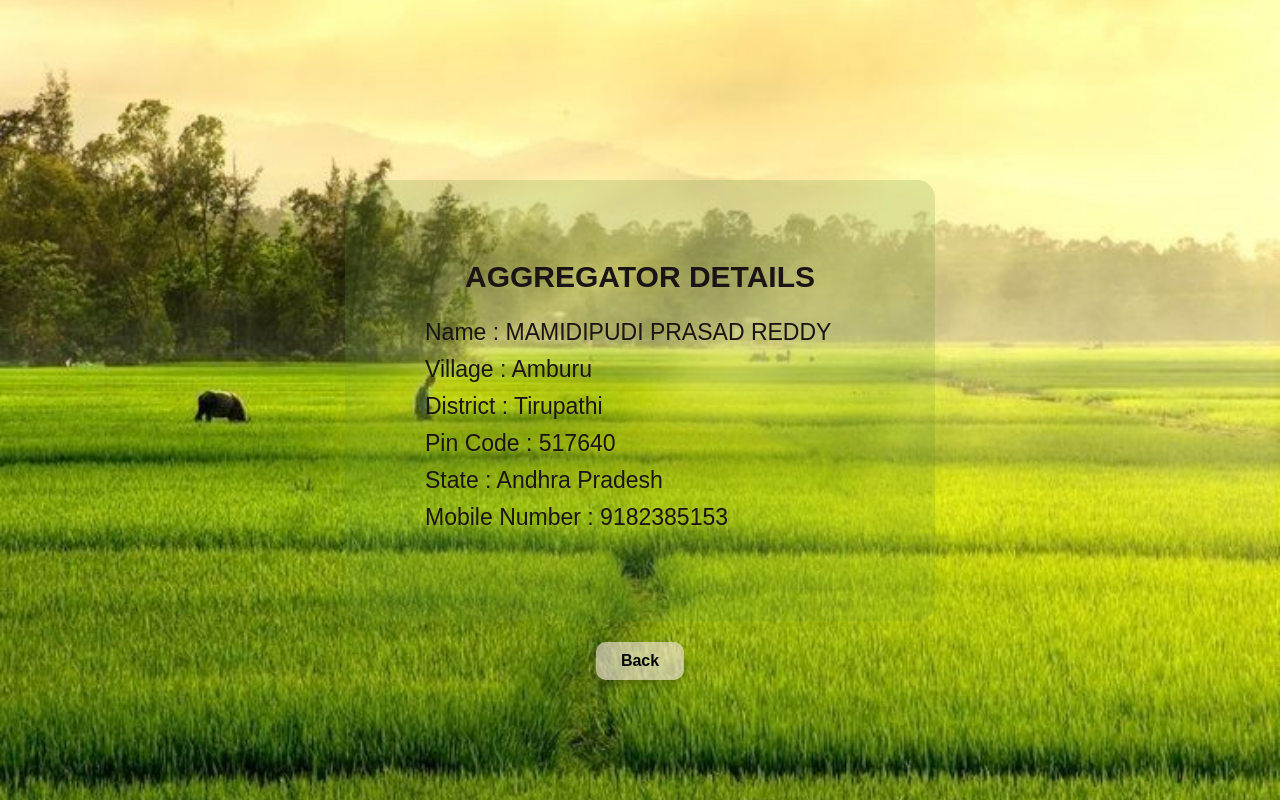
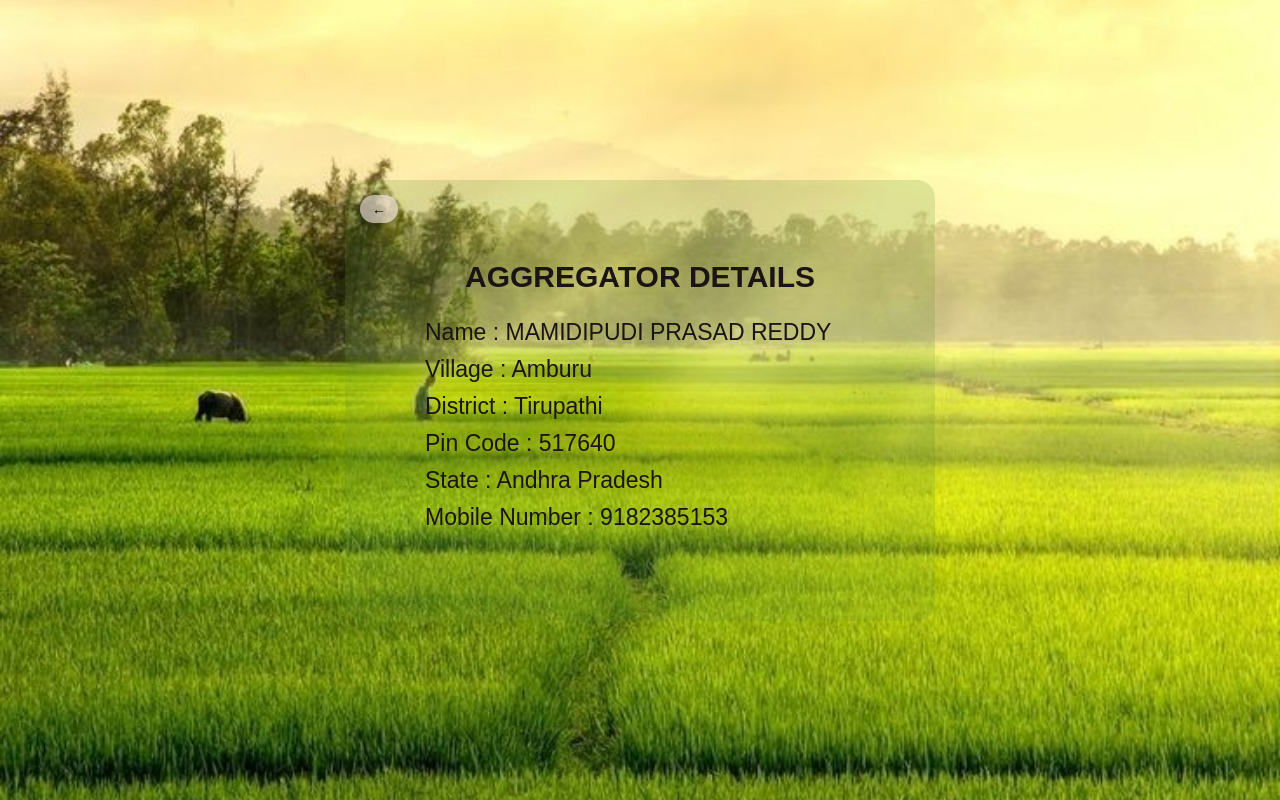
Before and after one commit to saireddy2005/agriportal, a Django app: page /aggregator/ in a window 1280 px wide. Run offline with Django 5.2, Linux system fonts and the light colour scheme.

Commit message:
fixed  back button

```diff
--- a/core/templates/core/aggregator.html
+++ b/core/templates/core/aggregator.html
@@ -25,7 +25,7 @@ background: rgba(96, 145, 47, 0.2);
 padding:80px;
 border-radius:18px;
 width:430px;
-
+position:relative; /* IMPORTANT for positioning button inside */
 }
 
 /* title */
@@ -44,18 +44,17 @@ margin:10px 0;
 font-size:23px;
 }
 
-/* back button */
+/* back button INSIDE BOX */
 
 .back-btn{
-position:fixed;
-bottom:120px;
-left:50%;
-transform:translateX(-50%);
+position:absolute;
+top:15px;
+left:15px;
 
-padding:10px 25px;
+padding:6px 12px;
 
 background:rgba(247, 230, 230, 0.6);
-border-radius:10px;
+border-radius:50px;
 
 text-decoration:none;
 font-weight:600;
@@ -64,12 +63,13 @@ color:black;
 box-shadow:0px 4px 10px rgba(0,0,0,0.3);
 
 transition:0.3s;
+font-size:14px;
 }
 
 .back-btn:hover{
 background:#7ad474;
 color:white;
-transform:translateX(-50%) scale(1.05);
+transform:scale(1.05);
 }
 
 </style>
@@ -78,6 +78,8 @@ transform:translateX(-50%) scale(1.05);
 <body>
 
 <div class="details-box">
+
+<a href="/profile/" class="back-btn">←</a>
 
 <div class="title">
 AGGREGATOR DETAILS
@@ -92,7 +94,5 @@ AGGREGATOR DETAILS
 
 </div>
 
-<a href="/profile/" class="back-btn">Back</a>
-
 </body>
 </html>
```
